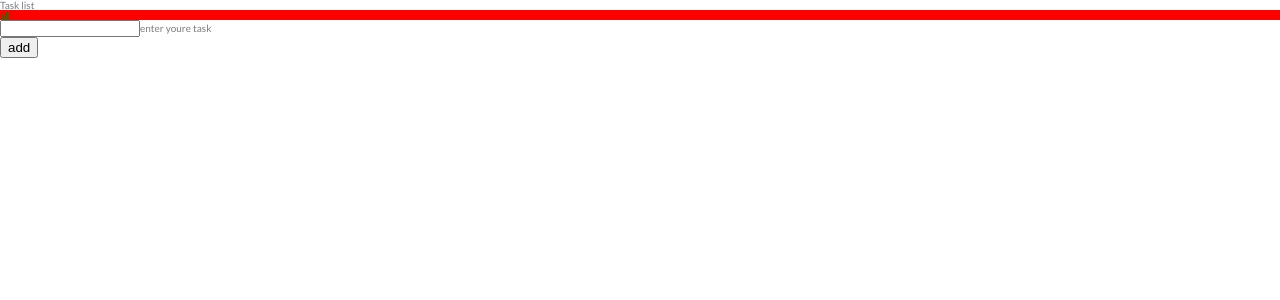
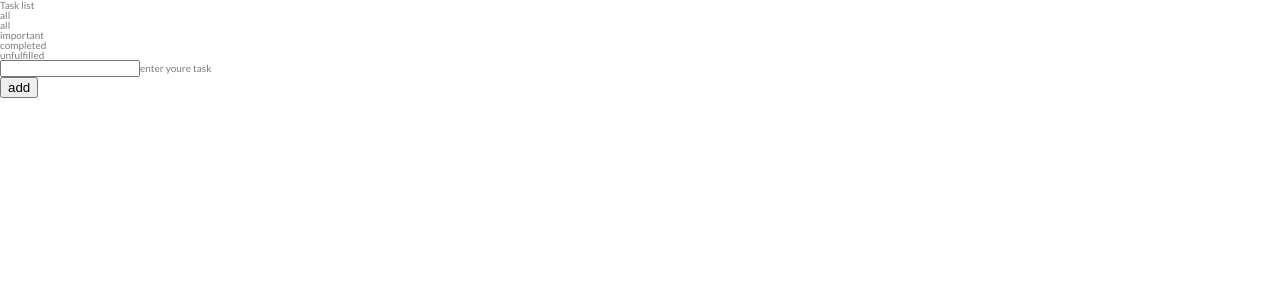
Before and after one commit to alkhimenok/task-list, a React (Create React App) app: page / in a window 1280 px wide. Shown: the top 300 px of the page. Built offline with nearby package versions, Linux system fonts and the light colour scheme.

Commit message:
remove: styled-components

```diff
--- a/src/components/Select/Select.jsx
+++ b/src/components/Select/Select.jsx
@@ -1,5 +1,4 @@
 import React, { useState } from 'react'
-import { CastomSelect, SelectTitle, SelectList, SelectOption } from './styled'
 
 const Select = ({ blockClass }) => {
 	const optionList = ['all', 'important', 'completed', 'unfulfilled']
@@ -9,18 +8,18 @@ const Select = ({ blockClass }) => {
 	const handleChangeCurrentOption = e => setCurrentOption(e.target.textContent)
 
 	return (
-		<CastomSelect className={[blockClass ?? '', 'select'].join(' ')}>
-			<SelectTitle className="select__current-option">{currentOption}</SelectTitle>
-			<SelectList className="select__list" onClick={handleChangeCurrentOption}>
+		<div className={[blockClass ?? '', 'select'].join(' ')}>
+			<h2 className="select__current-option">{currentOption}</h2>
+			<ul className="select__list" onClick={handleChangeCurrentOption}>
 				{optionList.map(option => (
-					<SelectOption
+					<li
 						className={currentOption === option ? 'select__option select__option--current-option' : 'select__option'}
 						key={option}>
 						{option}
-					</SelectOption>
+					</li>
 				))}
-			</SelectList>
-		</CastomSelect>
+			</ul>
+		</div>
 	)
 }
 
--- a/src/components/Select/styled.js
+++ /dev/null
@@ -1,26 +0,0 @@
-import styled from 'styled-components'
-
-export const CastomSelect = styled.div`
-	background-color: red;
-	&:hover {
-		.select__list {
-			display: block;
-		}
-	}
-`
-
-export const SelectTitle = styled.h2`
-	color: green;
-`
-
-export const SelectList = styled.ul`
-	display: none;
-	background-color: blue;
-`
-
-export const SelectOption = styled.li`
-	color: yellow;
-	&.select__option--current-option {
-		color: black;
-	}
-`
--- a/src/components/common/styledComponents.js
+++ /dev/null
@@ -1,3 +0,0 @@
-import styled from 'styled-components'
-
-// export const IconDelete
```
